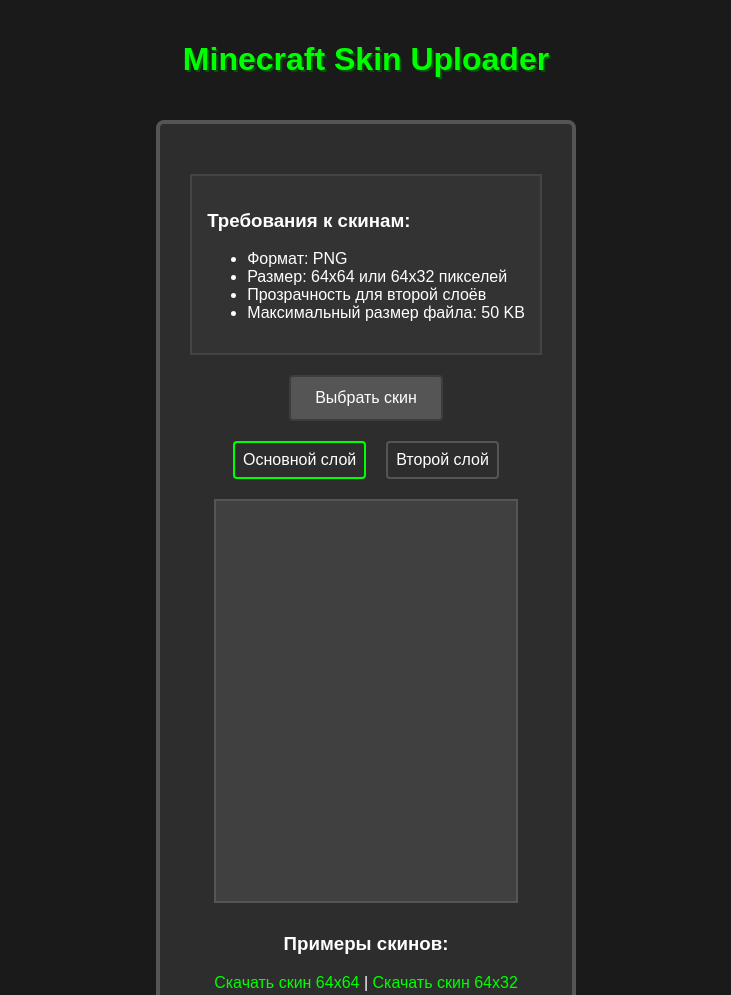
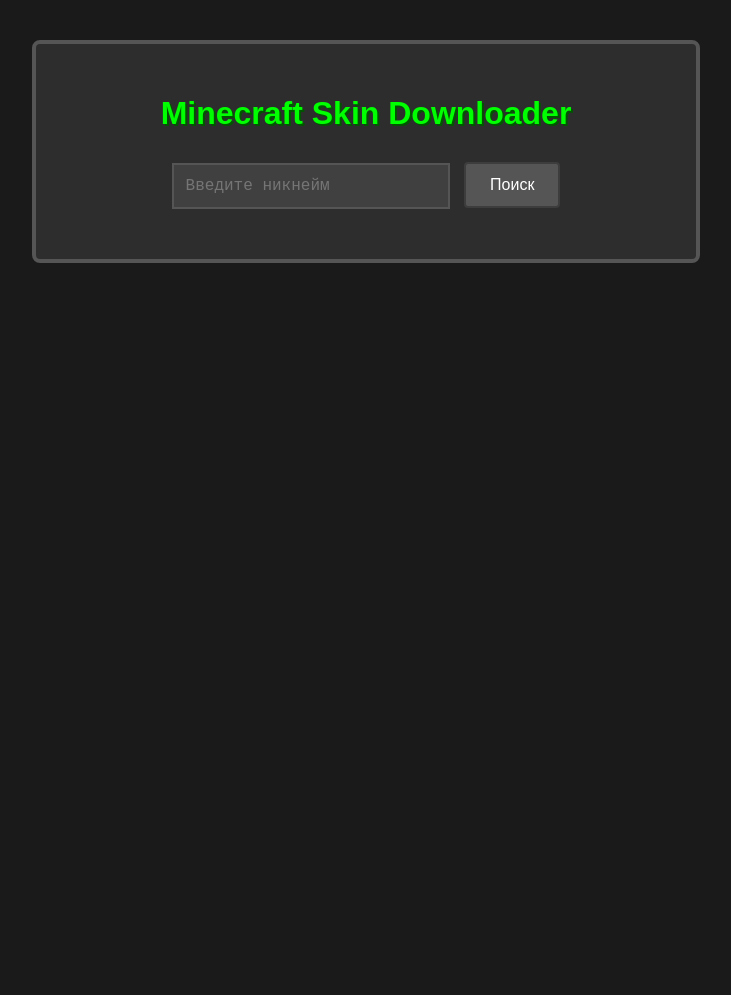
Before and after one commit to M1rotv0rets/Cobalt_Projects, a plain HTML site: page test.html in a window 1280 px wide. Shown: the top 995 px of the page, without its empty margins (274-1005 px from the left). After the commit the page ends 840 px from the top, so only its background shows below. Drawn offline with Linux system fonts and the light colour scheme; a web font is replaced by a local one.

Commit message:
Update test.html

```diff
--- a/test.html
+++ b/test.html
@@ -2,17 +2,18 @@
 <html lang="en">
 <head>
     <meta charset="UTF-8">
-    <title>Minecraft Skin Uploader</title>
+    <title>Minecraft Skin Downloader</title>
     <style>
         body {
             background-color: #1a1a1a;
             color: #ffffff;
             font-family: 'Minecraft', Arial, sans-serif;
-            margin: 0;
-            padding: 20px;
             display: flex;
             flex-direction: column;
             align-items: center;
+            min-height: 100vh;
+            margin: 0;
+            padding: 20px;
         }
 
         .container {
@@ -20,36 +21,38 @@
             padding: 30px;
             border: 4px solid #555;
             border-radius: 8px;
-            max-width: 800px;
+            max-width: 600px;
+            width: 90%;
             margin-top: 20px;
+            text-align: center;
         }
 
         h1 {
             color: #00ff00;
-            text-align: center;
+            margin-bottom: 30px;
             text-shadow: 2px 2px #005500;
         }
 
-        .skin-preview {
-            width: 300px;
-            height: 400px;
-            background: #404040;
-            border: 2px solid #555;
-            margin: 20px auto;
-            position: relative;
-            image-rendering: pixelated;
-        }
-
-        .upload-section {
-            text-align: center;
+        .input-group {
             margin: 20px 0;
         }
 
+        .minecraft-input {
+            padding: 12px;
+            font-size: 16px;
+            background-color: #404040;
+            border: 2px solid #555;
+            color: #fff;
+            width: 250px;
+            margin-right: 10px;
+            font-family: 'Minecraft', monospace;
+        }
+
         .minecraft-btn {
+            padding: 12px 24px;
             background-color: #555;
             border: 2px solid #3d3d3d;
             color: #fff;
-            padding: 12px 24px;
             cursor: pointer;
             font-size: 16px;
             border-radius: 4px;
@@ -61,156 +64,143 @@
             border-color: #00ff00;
         }
 
-        #skinInput {
+        .skin-preview {
+            width: 300px;
+            height: 300px;
+            margin: 20px auto;
+            background-color: #404040;
+            border: 2px solid #555;
+            image-rendering: pixelated;
             display: none;
         }
 
-        .requirements {
-            background-color: #333;
-            padding: 15px;
-            border: 2px solid #444;
+        .download-btn {
+            display: none;
+            margin: 20px auto;
+        }
+
+        .loading {
+            display: none;
             margin: 20px 0;
+            color: #00ff00;
         }
 
         .error {
             color: #ff5555;
             display: none;
-            margin: 10px 0;
+            margin: 20px 0;
         }
 
-        .skin-layers {
-            display: flex;
-            gap: 20px;
-            justify-content: center;
-            margin-top: 20px;
-        }
-
-        .layer-toggle {
-            cursor: pointer;
-            padding: 8px;
-            border: 2px solid #555;
-            border-radius: 4px;
-        }
-
-        .layer-toggle.active {
-            border-color: #00ff00;
-        }
-
-        .download-sample {
-            text-align: center;
-            margin-top: 30px;
-        }
-
-        a {
-            color: #00ff00;
-            text-decoration: none;
-        }
-
-        a:hover {
-            text-decoration: underline;
+        @font-face {
+            font-family: 'Minecraft';
+            src: url('https://fonts.cdnfonts.com/s/31398/Minecraft.woff') format('woff');
         }
     </style>
 </head>
 <body>
-    <h1>Minecraft Skin Uploader</h1>
+    <div class="container">
+        <h1>Minecraft Skin Downloader</h1>
 
-    <div class="container">
-        <div class="requirements">
-            <h3>Требования к скинам:</h3>
-            <ul>
-                <li>Формат: PNG</li>
-                <li>Размер: 64x64 или 64x32 пикселей</li>
-                <li>Прозрачность для второй слоёв</li>
-                <li>Максимальный размер файла: 50 KB</li>
-            </ul>
+        <div class="input-group">
+            <input type="text"
+                   class="minecraft-input"
+                   id="usernameInput"
+                   placeholder="Введите никнейм"
+                   maxlength="16">
+            <button class="minecraft-btn" onclick="getSkin()">Поиск</button>
         </div>
 
-        <div class="upload-section">
-            <button class="minecraft-btn" onclick="document.getElementById('skinInput').click()">
-                Выбрать скин
-            </button>
-            <input type="file" id="skinInput" accept=".png" onchange="loadSkin(event)">
-            <div class="error" id="errorMessage"></div>
-        </div>
+        <div class="loading" id="loading">Загрузка...</div>
+        <div class="error" id="error"></div>
 
-        <div class="skin-layers">
-            <div class="layer-toggle active" onclick="toggleLayer('base')">Основной слой</div>
-            <div class="layer-toggle" onclick="toggleLayer('second')">Второй слой</div>
-        </div>
+        <img id="skinPreview" class="skin-preview" alt="Skin Preview">
 
-        <div class="skin-preview" id="skinPreview"></div>
+        <button class="minecraft-btn download-btn" id="downloadBtn" onclick="downloadSkin()">
+            Скачать скин
+        </button>
+    </div>
 
-        <div class="download-sample">
-            <h3>Примеры скинов:</h3>
-            <a href="#" onclick="downloadSample('64x64')">Скачать скин 64x64</a> |
-            <a href="#" onclick="downloadSample('64x32')">Скачать скин 64x32</a>
-        </div>
-    </div>
     <script>
-        function loadSkin(event) {
-            const file = event.target.files[0];
-            const error = document.getElementById('errorMessage');
-            const preview = document.getElementById('skinPreview');
+        let currentUUID = '';
+        let skinUrl = '';
 
-            error.style.display = 'none';
-            preview.style.backgroundImage = '';
+        async function getSkin() {
+            const username = document.getElementById('usernameInput').value.trim();
+            const errorDiv = document.getElementById('error');
+            const loadingDiv = document.getElementById('loading');
+            const skinPreview = document.getElementById('skinPreview');
+            const downloadBtn = document.getElementById('downloadBtn');
 
-            if (!file) return;
+            // Сброс предыдущих результатов
+            errorDiv.style.display = 'none';
+            skinPreview.style.display = 'none';
+            downloadBtn.style.display = 'none';
 
-            // Проверка типа файла
-            if (!file.type.includes('png')) {
-                showError('Только PNG файлы разрешены!');
+            if (!username) {
+                showError('Введите никнейм игрока!');
                 return;
             }
 
-            // Проверка размера файла
-            if (file.size > 51200) { // 50 KB
-                showError('Файл слишком большой! Максимум 50 KB');
-                return;
-            }
+            try {
+                loadingDiv.style.display = 'block';
+                // Получение UUID
+                const uuidResponse = await fetch(
+                    https://api.mojang.com/users/profiles/minecraft/${username}
+                );
 
-            const reader = new FileReader();
-            reader.onload = function(e) {
-                const img = new Image();
-                img.onload = function() {
-                    // Проверка размеров изображения
-                    if (!(this.width === 64 && (this.height === 64 || this.height === 32))) {
-                        showError('Неправильные размеры скина!');
-                        return;
-                    }
+                if (!uuidResponse.ok) {
+                    throw new Error('Игрок не найден!');
+                }
 
-                    preview.style.backgroundImage = url(${e.target.result});
-                    preview.style.backgroundSize = ${this.width}px ${this.height}px;
-                };
-                img.src = e.target.result;
-            };
-            reader.readAsDataURL(file);
-        }
+                const uuidData = await uuidResponse.json();
+                currentUUID = uuidData.id;
 
-        function toggleLayer(layer) {
-            const preview = document.getElementById('skinPreview');
-            const toggles = document.querySelectorAll('.layer-toggle');
+                // Получение данных профиля
+                const profileResponse = await fetch(
+                    https://sessionserver.mojang.com/session/minecraft/profile/${currentUUID}
+                );
 
-            toggles.forEach(t => t.classList.remove('active'));
-            event.target.classList.add('active');
+                if (!profileResponse.ok) {
+                    throw new Error('Ошибка получения данных профиля!');
+                }
 
-            if (layer === 'base') {
-                preview.style.backgroundPosition = '0 0';
-            } else {
-                preview.style.backgroundPosition = '-64px 0';
+                const profileData = await profileResponse.json();
+                const skinData = profileData.properties.find(p => p.name === 'textures').value;
+                const decodedSkinData = JSON.parse(atob(skinData));
+                skinUrl = decodedSkinData.textures.SKIN.url;
+
+                // Показ превью
+                skinPreview.src = https://crafatar.com/renders/body/${currentUUID}?overlay;
+                skinPreview.style.display = 'block';
+                downloadBtn.style.display = 'block';
+            } catch (err) {
+                showError(err.message);
+            } finally {
+                loadingDiv.style.display = 'none';
             }
         }
 
-        function showError(message) {
-            const error = document.getElementById('errorMessage');
-            error.textContent = message;
-            error.style.display = 'block';
+        function downloadSkin() {
+            if (!skinUrl) return;
+
+            const link = document.createElement('a');
+            link.href = skinUrl;
+            link.download = ${document.getElementById('usernameInput').value}_skin.png;
+            document.body.appendChild(link);
+            link.click();
+            document.body.removeChild(link);
         }
 
-        function downloadSample(type) {
-            // Здесь должна быть реализация загрузки примеров
-            alert('Примеры скинов можно скачать с официального сайта Minecraft');
+        function showError(message) {
+            const errorDiv = document.getElementById('error');
+            errorDiv.textContent = message;
+            errorDiv.style.display = 'block';
         }
+
+        // Обработка Enter в поле ввода
+        document.getElementById('usernameInput').addEventListener('keypress', (e) => {
+            if (e.key === 'Enter') getSkin();
+        });
     </script>
 </body>
 </html>
```
